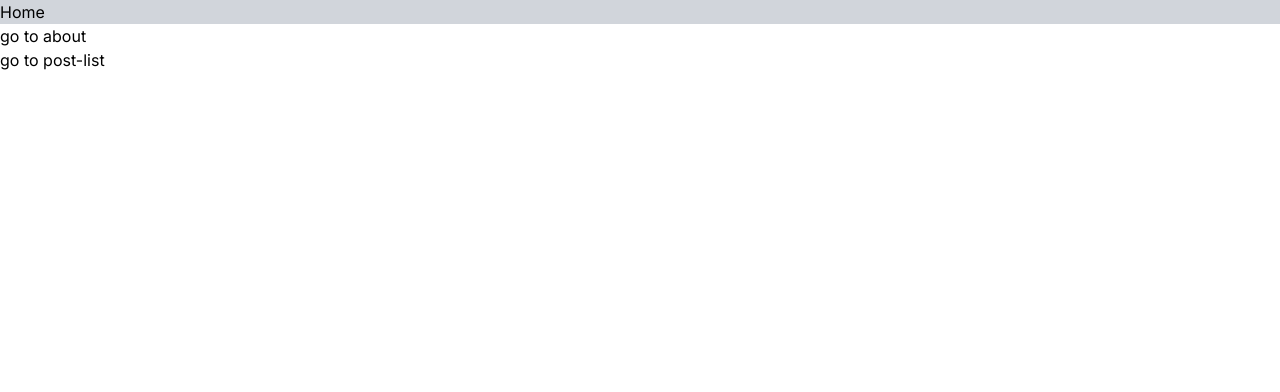
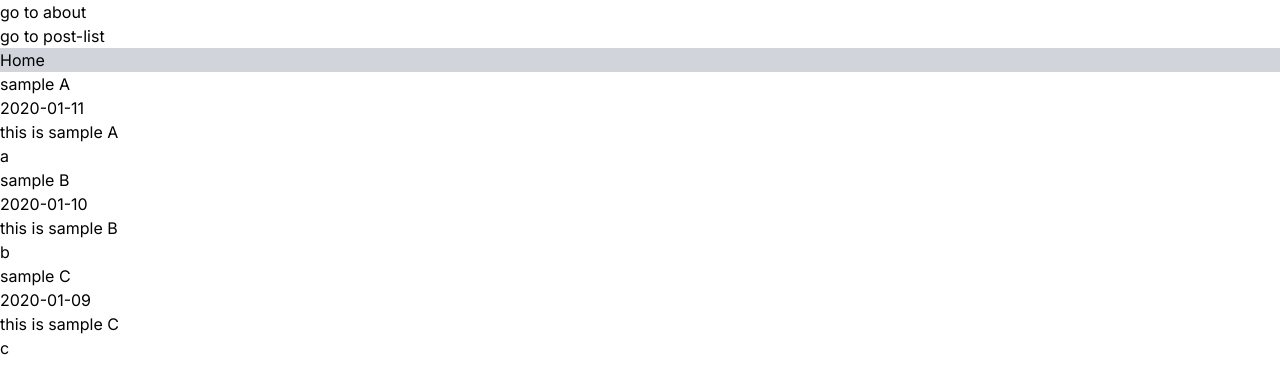
Before and after one commit to 1eecan/blog, a Next.js app: page / in a window 1280 px wide. Shown: the top 392 px of the page. Built offline with nearby package versions, Linux system fonts and the light colour scheme.

Commit message:
feat: make landingPage prototype
* navbar on top
* showing PostList

```diff
--- a/src/app/layout.tsx
+++ b/src/app/layout.tsx
@@ -1,6 +1,7 @@
 import type { Metadata } from "next";
 import { Inter } from "next/font/google";
 import "./globals.css";
+import Link from "next/link";
 
 const inter = Inter({ subsets: ["latin"] });
 
@@ -16,7 +17,13 @@ export default function RootLayout({
 }) {
   return (
     <html lang="ko">
-      <body className={`${inter.className} antialiased`}>{children}</body>
+      <body className={`${inter.className} antialiased`}>
+        {" "}
+        <Link href={"/about"}>go to about</Link>
+        <br></br>
+        <Link href={"/"}>go to post-list</Link>
+        {children}
+      </body>
     </html>
   );
 }
--- a/src/app/page.tsx
+++ b/src/app/page.tsx
@@ -1,12 +1,21 @@
+import getPosts from "./lib/utils/getPosts";
 import Link from "next/link";
 
-const Home = () => {
+const Home = async () => {
+  const posts = await getPosts();
   return (
     <>
       <main className="bg-gray-300">Home</main>
-      <Link href={"/about"}>go to about</Link>
-      <br></br>
-      <Link href={"/post"}>go to post-list</Link>
+      <div>
+        {posts.map((post) => (
+          <Link key={post.slug} href={`/post/${post.slug}/`}>
+            <div>{post.title}</div>
+            <div>{post.date}</div>
+            <div>{post.spoiler}</div>
+            <article>{post.slug}</article>
+          </Link>
+        ))}
+      </div>
     </>
   );
 };
```
